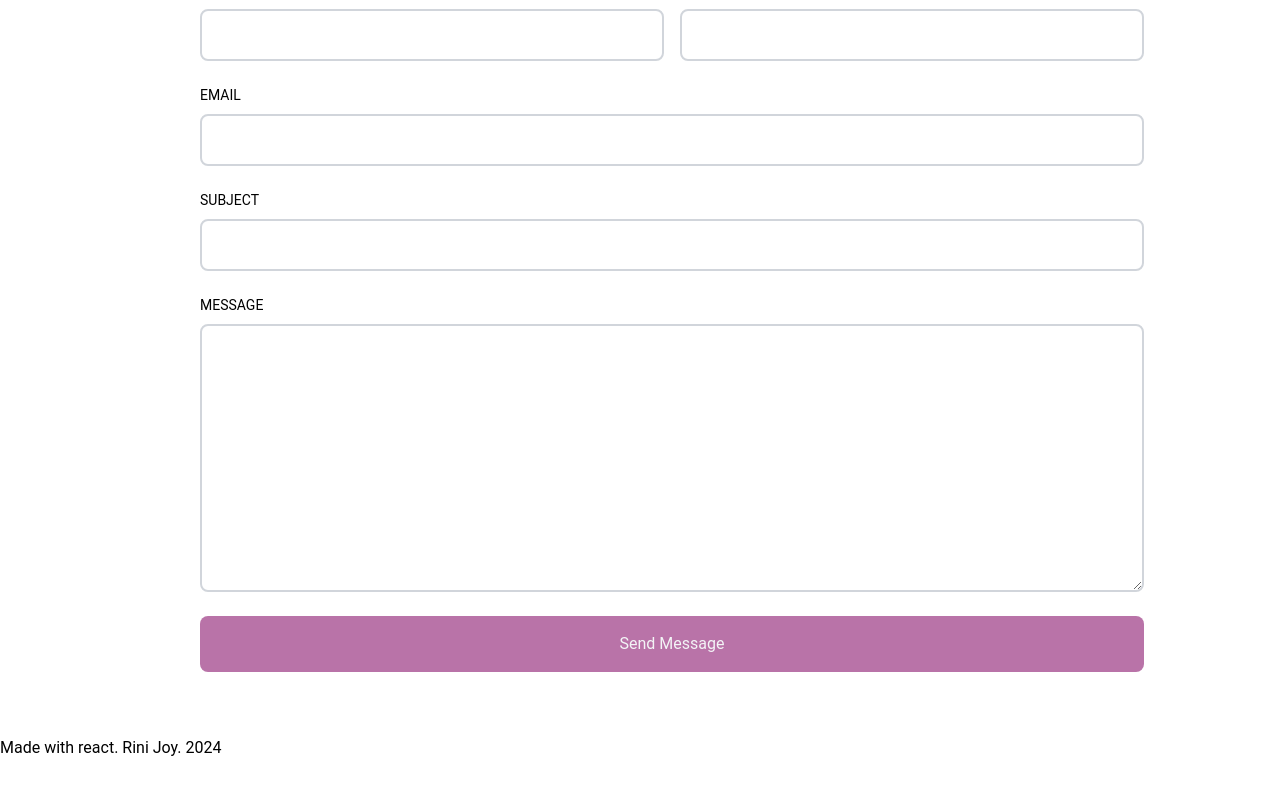
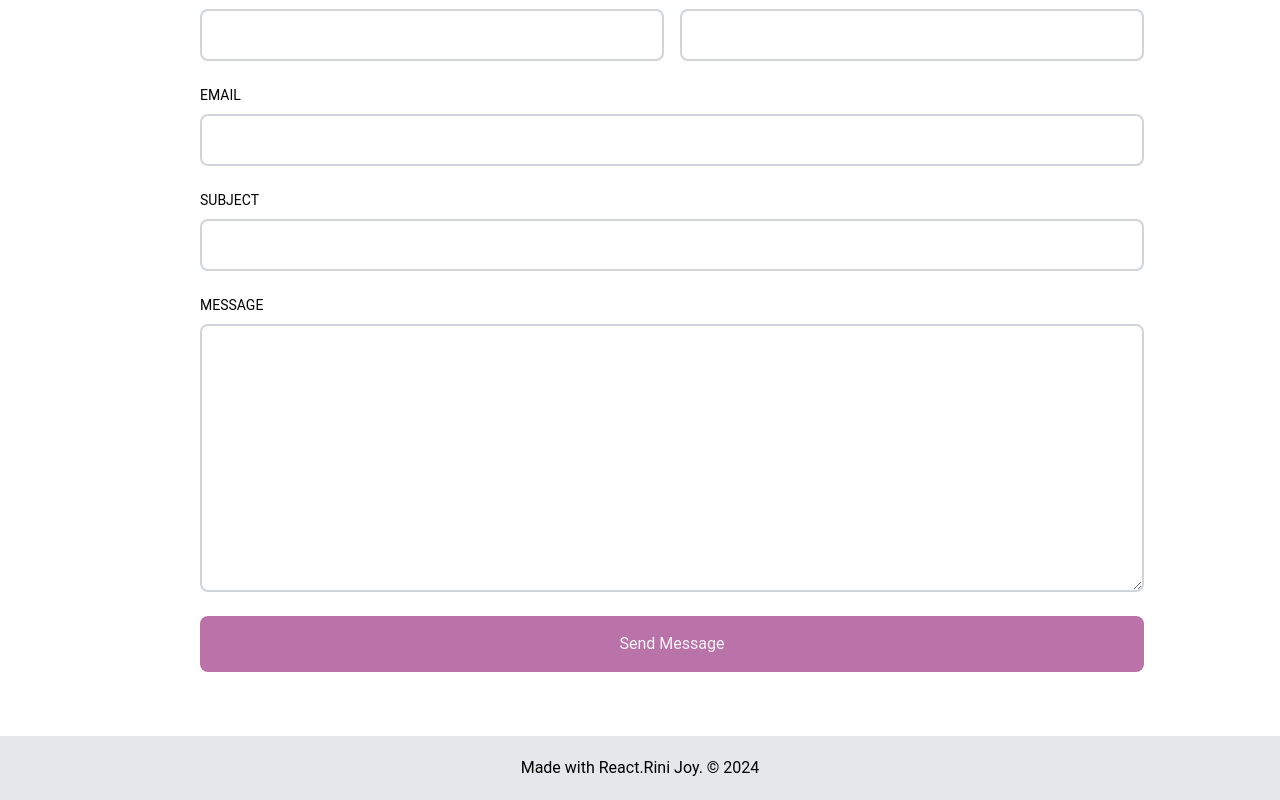
Before and after one commit to RiniJ7/rini-portfolio-v3, a React (Create React App) app: page / in a window 1280 px wide. Shown: the part 4626-5426 px from the top of the page. Before the commit the page ends 5386 px from the top, so only its background shows below. Built offline with nearby package versions, Linux system fonts and the light colour scheme.

Commit message:
footer modified

```diff
--- a/src/components/Footer.jsx
+++ b/src/components/Footer.jsx
@@ -2,7 +2,11 @@ import React from 'react'
 
 const Footer = () => {
   return (
-    <div>Made with react. Rini Joy. 2024</div>
+    <div className="flex justify-center items-center h-16 bg-gray-200">
+
+     <div> Made with React.Rini Joy. &copy; 2024 </div>
+
+      </div>
   )
 }
 
```
